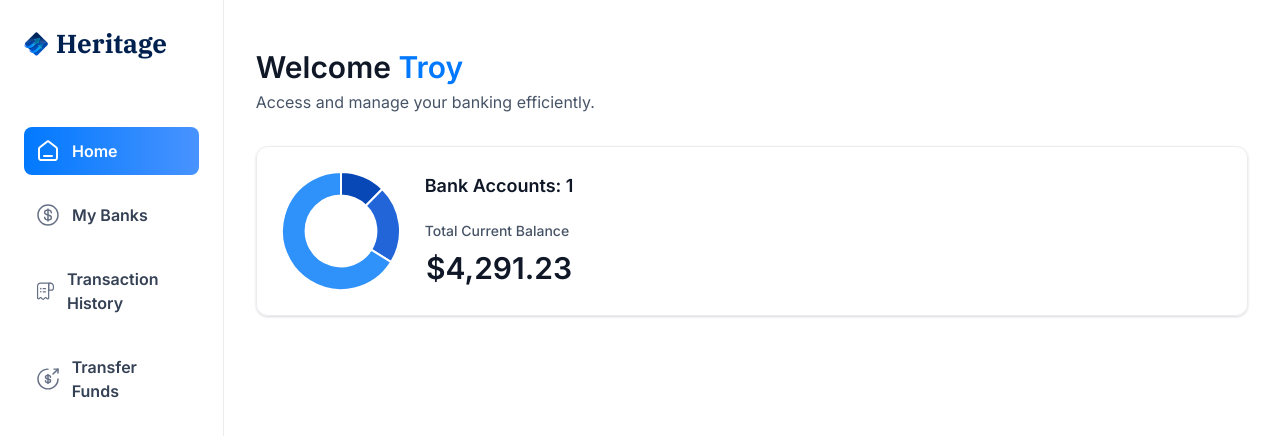
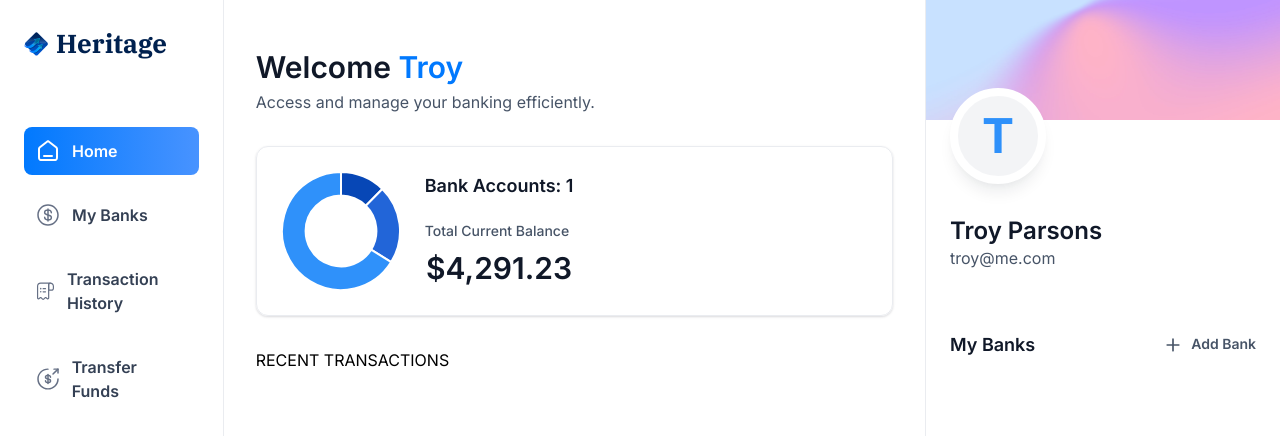
Before and after one commit to parsTroy/heritage-financial-institution, a Next.js app: page / in a window 1280 px wide. Shown: the top 436 px of the page. Built offline with nearby package versions, Linux system fonts and the light colour scheme.

Commit message:
Add Right sidebar base

```diff
--- a/app/(root)/page.tsx
+++ b/app/(root)/page.tsx
@@ -1,9 +1,14 @@
 import HeaderBox from "@/components/HeaderBox";
+import RightSideBar from "@/components/RightSideBar";
 import TotalBalanceBox from "@/components/TotalBalanceBox";
 import React from "react";
 
 const Home = () => {
-  const loggedIn = { firstName: "Troy" };
+  const loggedIn = {
+    firstName: "Troy",
+    lastName: "Parsons",
+    email: "troy@me.com",
+  };
 
   return (
     <section className="home">
@@ -22,7 +27,10 @@
             totalCurrentBalance={4291.23}
           />
         </header>
+        RECENT TRANSACTIONS
       </div>
+
+      <RightSideBar user={loggedIn} transactions={[]} banks={[]} />
     </section>
   );
 };
--- /dev/null
+++ b/components/RightSideBar.tsx
@@ -0,0 +1,38 @@
+import Image from "next/image";
+import Link from "next/link";
+import React from "react";
+
+const RightSideBar = ({ user, transactions, banks }: RightSidebarProps) => {
+  return (
+    <aside className="right-sidebar">
+      <section className="flex flex-col pb-8">
+        <div className="profile-banner" />
+        <div className="profile">
+          <div className="profile-img">
+            <span className="text-5xl font-bold text-blue-500">
+              {user.firstName[0]}
+            </span>
+          </div>
+          <div className="profile-details">
+            <h1 className="profile-name">
+              {user.firstName} {user.lastName}
+            </h1>
+            <p className="profile-email">{user.email}</p>
+          </div>
+        </div>
+      </section>
+
+      <section className="banks">
+        <div className="flex w-full justify-between">
+          <h2 className="header-2">My Banks</h2>
+          <Link href="/" className="flex gap-2">
+            <Image src="/icons/plus.svg" width={20} height={20} alt="plus" />
+            <h2 className="text-14 font-semibold text-gray-600">Add Bank</h2>
+          </Link>
+        </div>
+      </section>
+    </aside>
+  );
+};
+
+export default RightSideBar;
```
